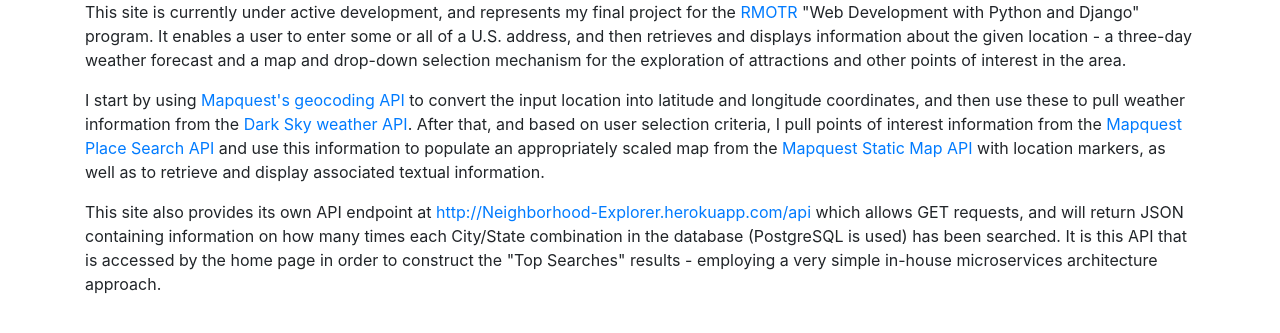
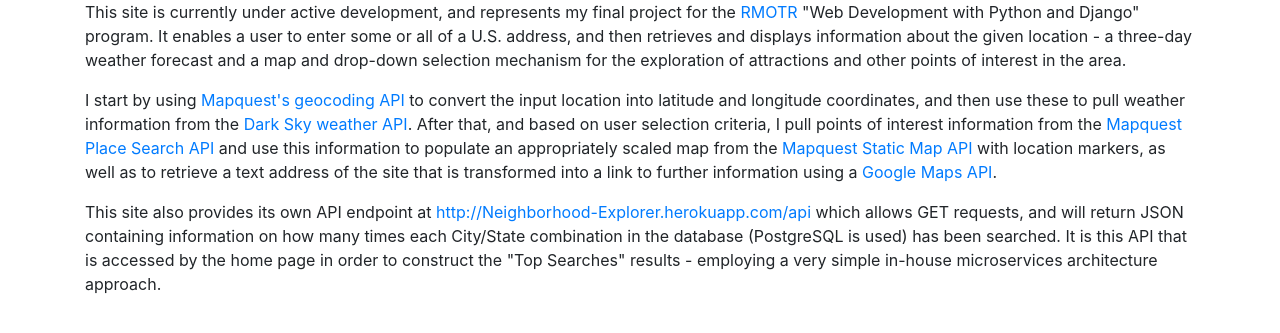
Before and after one commit to tessiert/Neighborhood-Explorer-RMOTR-Final-Project, a Django app: page /about/ in a window 1280 px wide. Shown: the part 116-449 px from the top of the page. Run offline with Django 3.2, Linux system fonts and the light colour scheme; some libraries are stand-ins or nearby versions; some web fonts are replaced.

Commit message:
Modified default messages and cleaned up presentation of POI links.

```diff
--- a/neighborhood_explorer/templates/pages/about.html
+++ b/neighborhood_explorer/templates/pages/about.html
@@ -20,8 +20,9 @@ based on user selection criteria, I pull points of interest information from the
 Mapquest Place Search API</a>
 and use this information to populate an appropriately scaled map from the
 <a href="https://developer.mapquest.com/documentation/static-map-api/v5/map">
-Mapquest Static Map API</a> with location markers, as well as to retrieve and display
-associated textual information.</p>
+Mapquest Static Map API</a> with location markers, as well as to retrieve a
+text address of the site that is transformed into a link to further information
+using a <a href="https://www.google.com/maps/search/?api=1">Google Maps API</a>.</p>
 
 <p>This site also provides its own API endpoint at
 <a href="http://Neighborhood-Explorer.herokuapp.com/api/">
--- a/neighborhood_explorer/templates/pages/search.html
+++ b/neighborhood_explorer/templates/pages/search.html
@@ -133,7 +133,7 @@
                     {% for cur_poi in poi_info %}
                         {% if cur_poi.link != '' %}
                             <p>
-                                <a style="color: dark blue;" href="https://www.google.com/maps/search/?api=1&query={{ cur_poi.link }}">{{ cur_poi.description }}</a>
+                                {{ forloop.counter }}. <a target="_blank" style="color: dark blue;" href="https://www.google.com/maps/search/?api=1&query={{ cur_poi.link }}">{{ cur_poi.description }}</a>
                             </p>
                         {% else %}
                             <p>
```
Also changed, not shown: search_app/views.py (+7 -7 lines).
